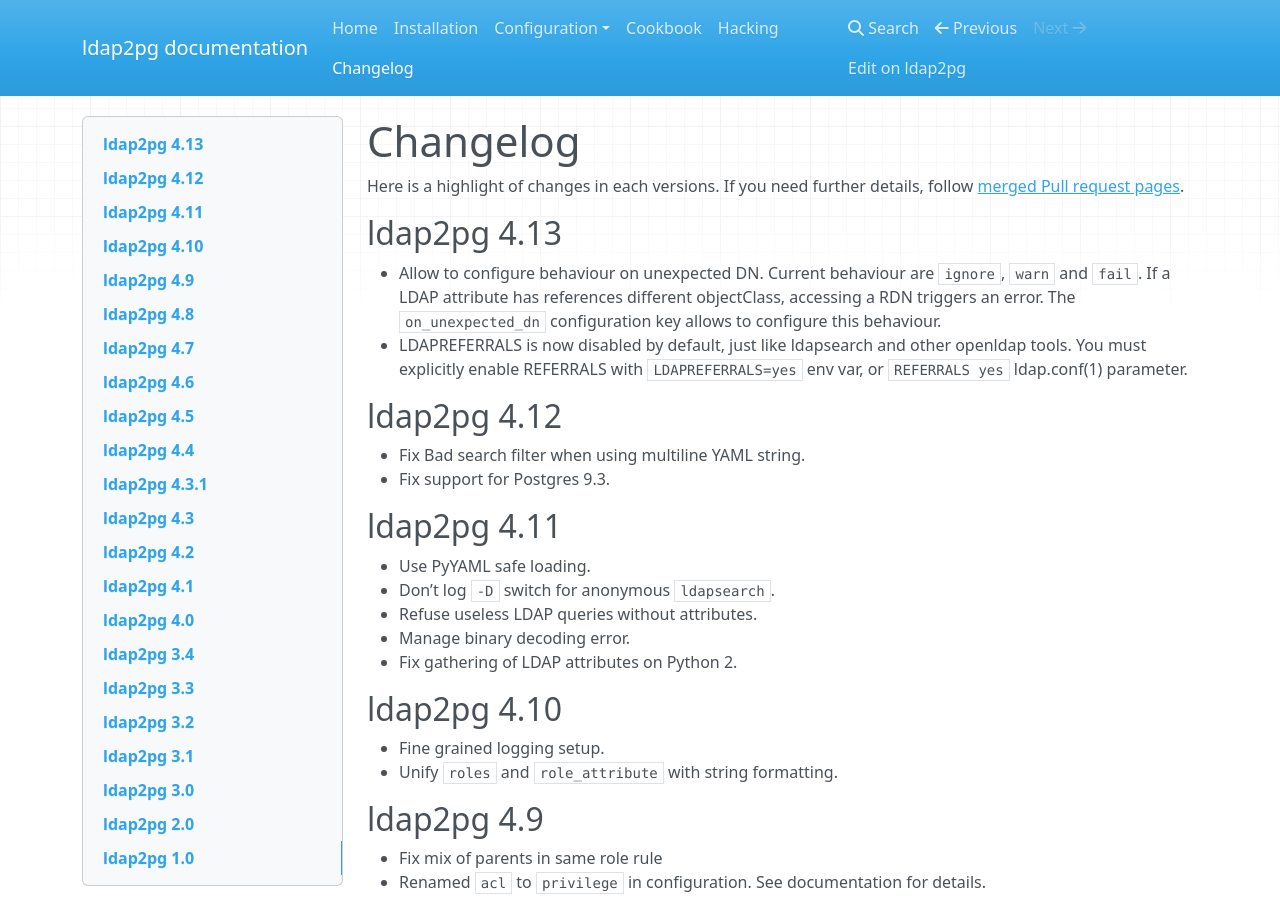
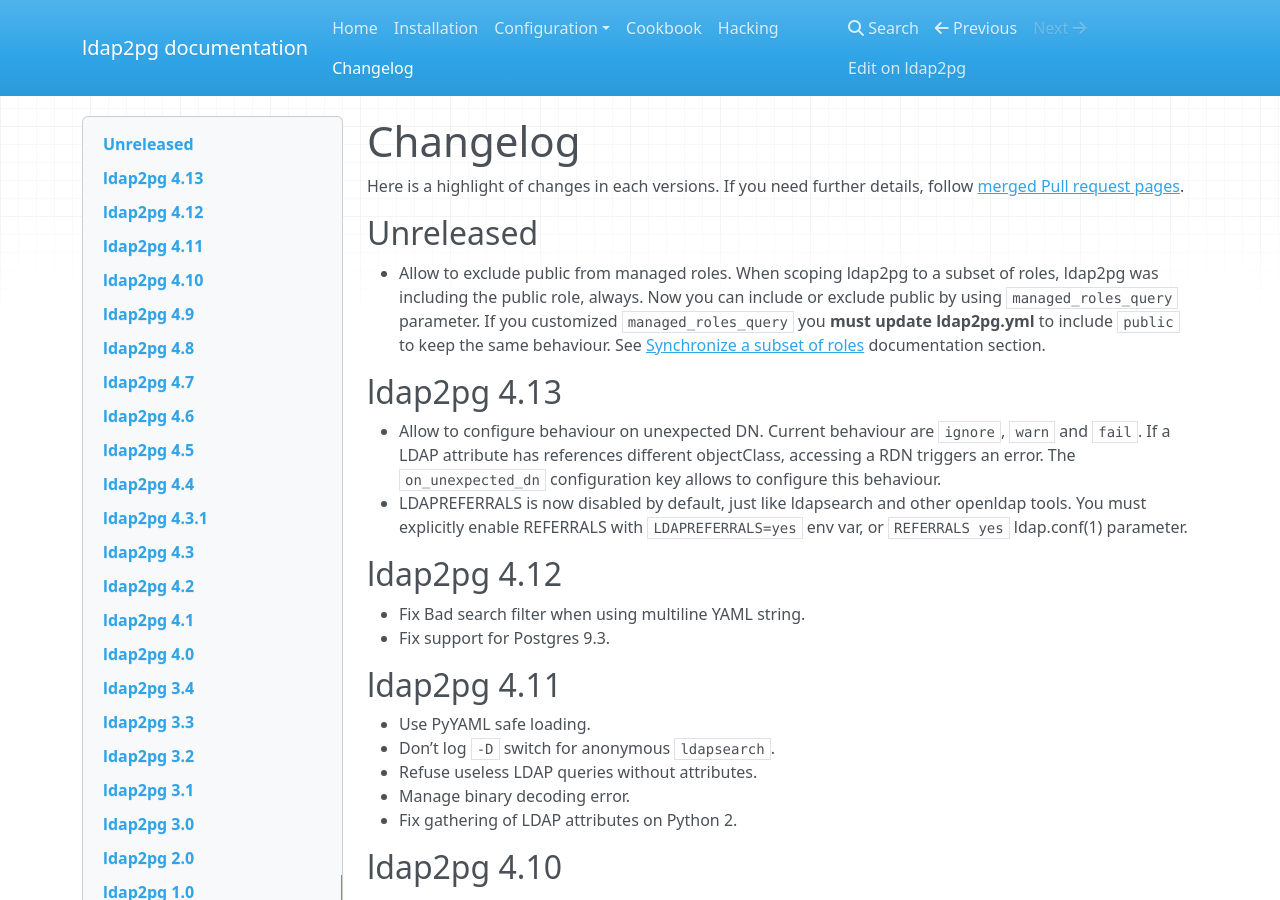
Before and after one commit to dalibo/ldap2pg, an MkDocs documentation site: the page built from docs/changelog.md, in a window 1280 px wide and 900 px high. Built offline with MkDocs 1.6.1, drawn with Linux system fonts in a browser that asks for light colours; nearby versions of some CDN libraries; old or Windows-style settings are respelled for this version of MkDocs.

Commit message:
Don't force public to be managed

```diff
--- a/docs/changelog.md
+++ b/docs/changelog.md
@@ -5,6 +5,16 @@
 Here is a highlight of changes in each versions. If you need further details,
 follow [merged Pull request
 pages](https://github.com/dalibo/ldap2pg/pulls?utf8=%E2%9C%93&q=is%3Apr%20is%3Amerged).
+
+
+# Unreleased
+
+- Allow to exclude public from managed roles. When scoping ldap2pg to a subset
+  of roles, ldap2pg was including the public role, always. Now you can include
+  or exclude public by using `managed_roles_query` parameter. If you customized
+  `managed_roles_query` you **must update ldap2pg.yml** to include `public` to
+  keep the same behaviour. See [Synchronize a subset of
+  roles](postgres.md#synchronize-a-subset-of-roles) documentation section.
 
 
 # ldap2pg 4.13
--- a/ldap2pg.yml
+++ b/ldap2pg.yml
@@ -30,6 +30,8 @@
     WHERE nspname = 'pg_catalog' OR nspname NOT LIKE 'pg_%'
   # Return managed roles which can be dropped or revoked.
   managed_roles_query: |
+    SELECT 'public'
+    UNION
     SELECT DISTINCT role.rolname
     FROM pg_roles AS role
     LEFT OUTER JOIN pg_auth_members AS ms ON ms.member = role.oid
```
Also changed, not shown: docs/postgres.md (+8 -0 lines), 3 other files.
